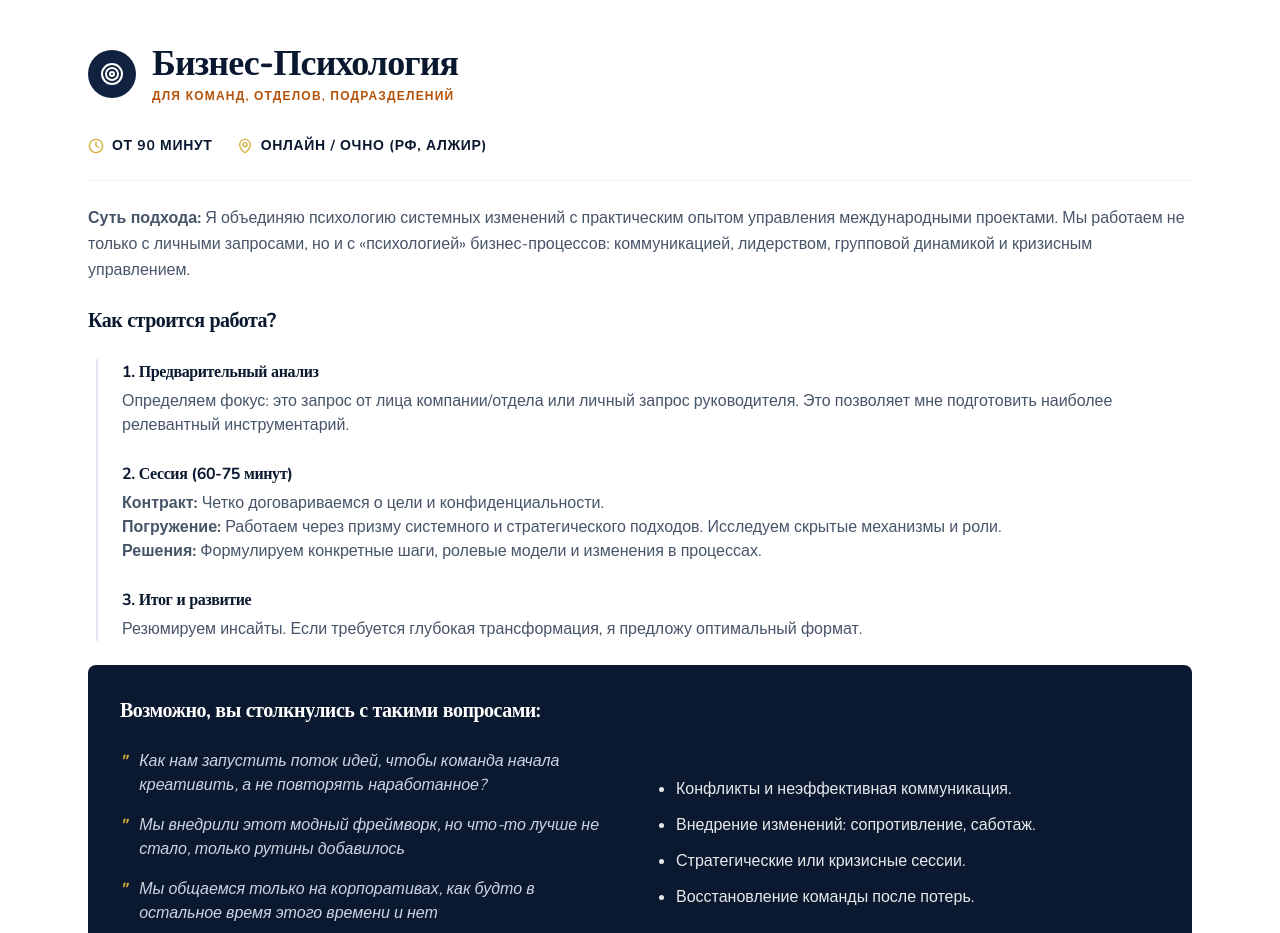
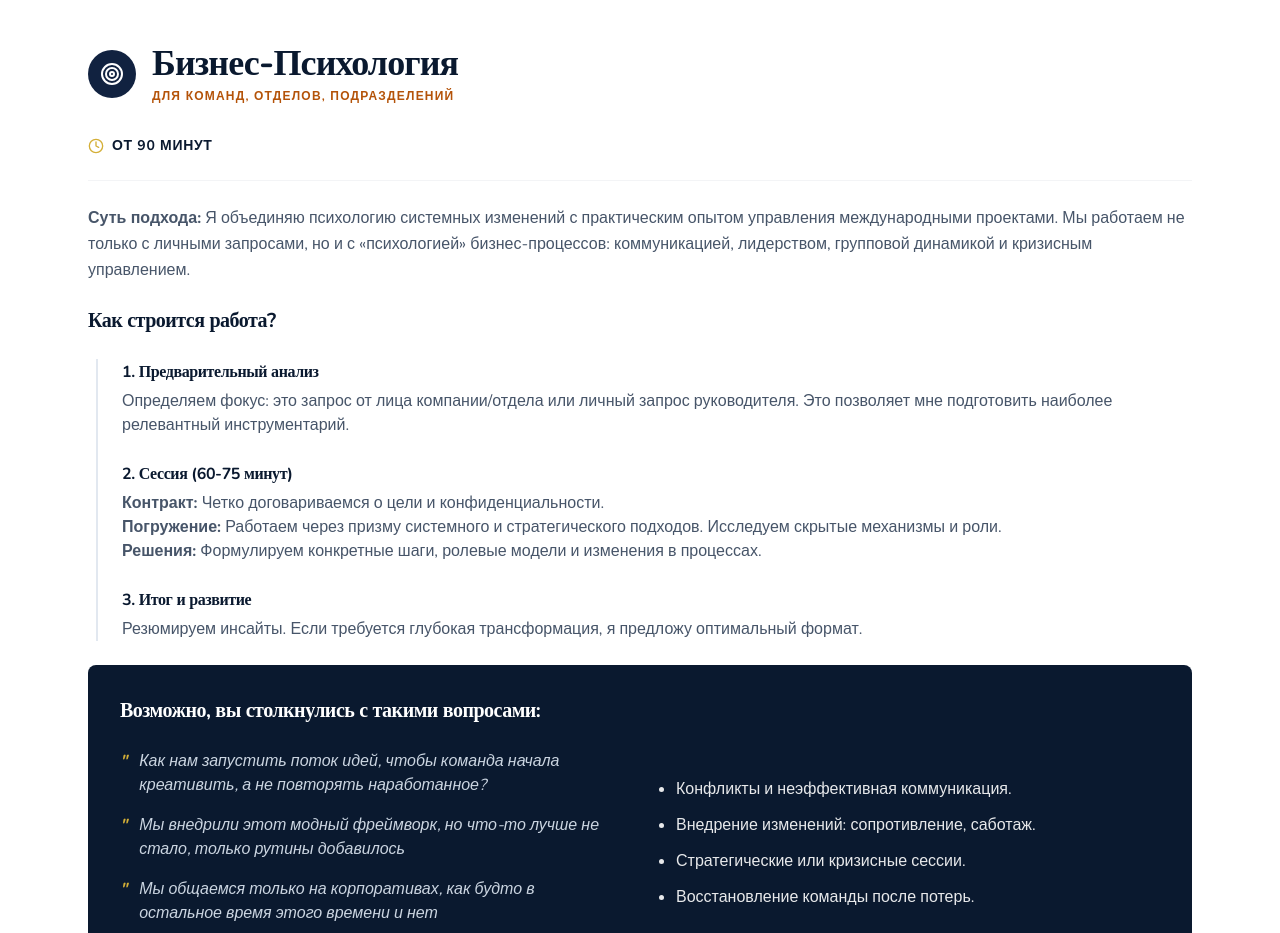
Before and after one commit to Hich00b/druzhinina-portfolio, a React (Vite) app: page / in a window 1280 px wide. Shown: the part 6440-7373 px from the top of the page. Built offline with nearby package versions, Linux system fonts and the light colour scheme.

Commit message:
update content

```diff
--- a/src/App.jsx
+++ b/src/App.jsx
@@ -643,7 +643,6 @@ const App = () => {
             <div className="md:col-span-12 space-y-6 text-slate-600 leading-relaxed text-base">
               <div className="flex gap-6 text-sm font-bold text-navy-900 border-b border-gray-100 pb-6 uppercase tracking-wider">
                 <span className="flex items-center gap-2"><Clock size={16} className="text-gold-500"/> от 90 минут</span>
-                <span className="flex items-center gap-2"><MapPin size={16} className="text-gold-500"/> Онлайн / Очно (РФ, Алжир)</span>
               </div>
 
               <p>
```
